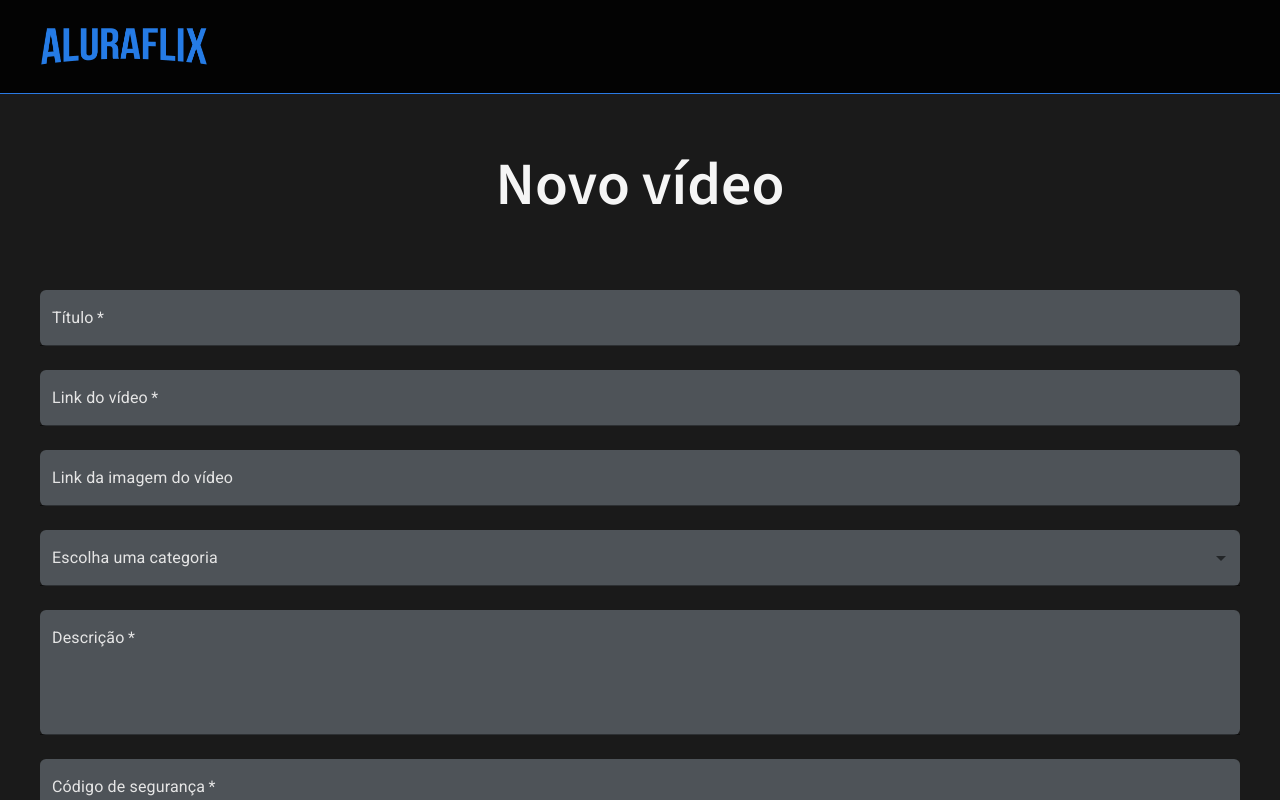
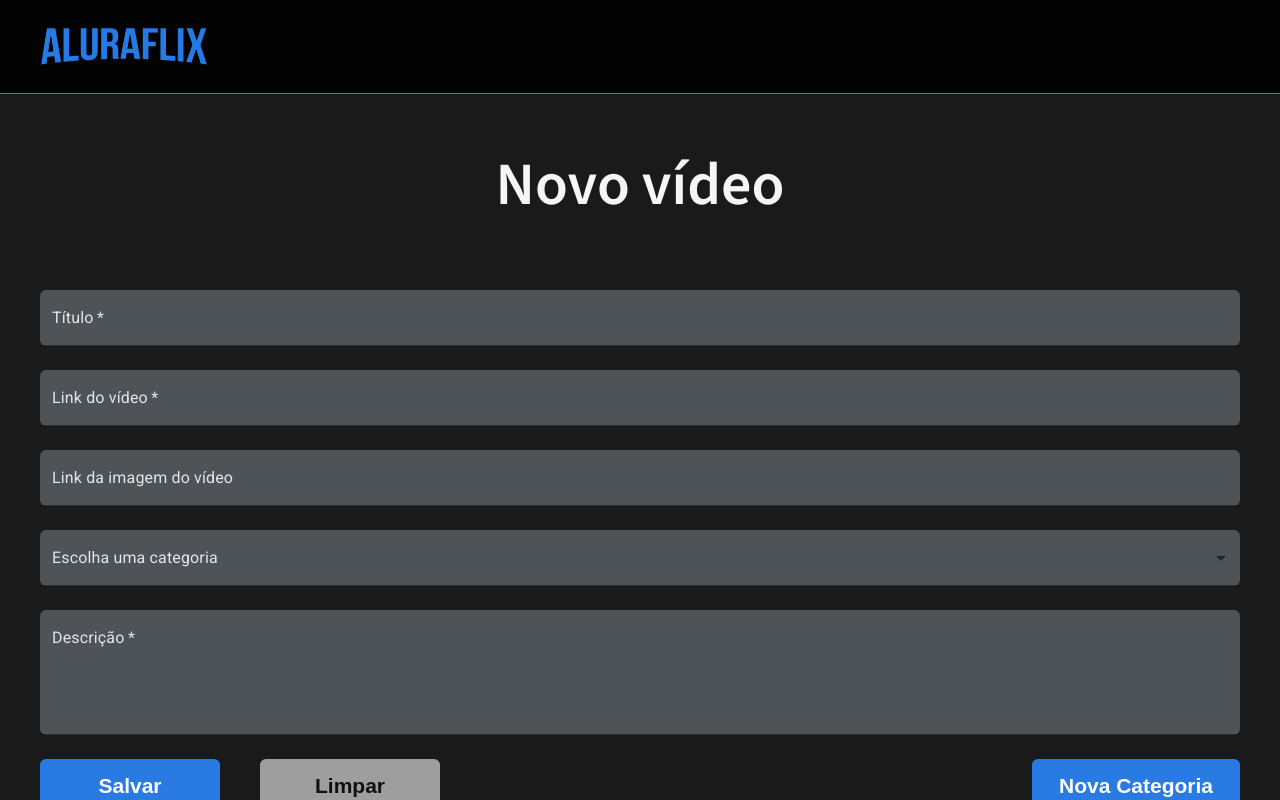
Before and after one commit to dantevicenzo/alura-flix, a Next.js app: page /adicionar-video in a window 1280 px wide. Shown: the top 800 px of the page. Built offline with nearby package versions, Linux system fonts and the light colour scheme.

Commit message:
perf: removed sec code text field

```diff
--- a/src/app/components/formVideo.tsx
+++ b/src/app/components/formVideo.tsx
@@ -54,9 +54,6 @@ export const FormVideo = ({ onSubmitAction }: IFormVideoProps) => {
     descricao: z.string().nonempty({
       message: 'O campo descrição é obrigatório.',
     }),
-    codigoDeSeguranca: z.string().nonempty({
-      message: 'O campo código de segurança é obrigatório.',
-    }),
   })
 
   type TFormVideoData = z.infer<typeof formVideoValidationSchema>
@@ -73,7 +70,6 @@ export const FormVideo = ({ onSubmitAction }: IFormVideoProps) => {
       linkDaImagem: '',
       categoria: '',
       descricao: '',
-      codigoDeSeguranca: '',
     },
     resolver: zodResolver(formVideoValidationSchema),
     mode: 'onBlur',
@@ -151,19 +147,6 @@ export const FormVideo = ({ onSubmitAction }: IFormVideoProps) => {
         error={!!errors.descricao}
         helperText={errors.descricao ? errors.descricao.message : undefined}
       />
-      <InputText
-        {...register('codigoDeSeguranca')}
-        required
-        id="codigo-de-seguranca"
-        label="Código de segurança"
-        fullWidth
-        error={!!errors.codigoDeSeguranca}
-        helperText={
-          errors.codigoDeSeguranca
-            ? errors.codigoDeSeguranca.message
-            : undefined
-        }
-      />
       <div className={styles['button-container']}>
         <Button variantColor="blue" variantSize="sm" type="submit">
           Salvar
```
Also changed, not shown: src/app/components/formCategory.tsx (+0 -16 lines).
